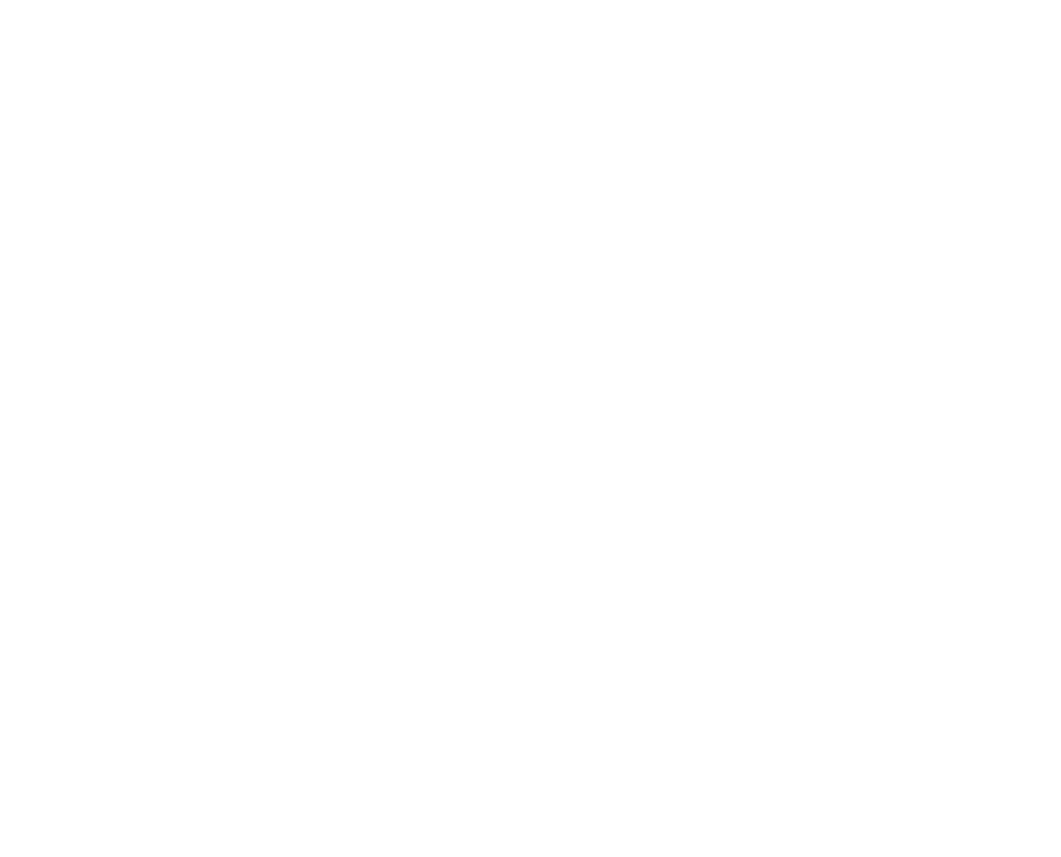
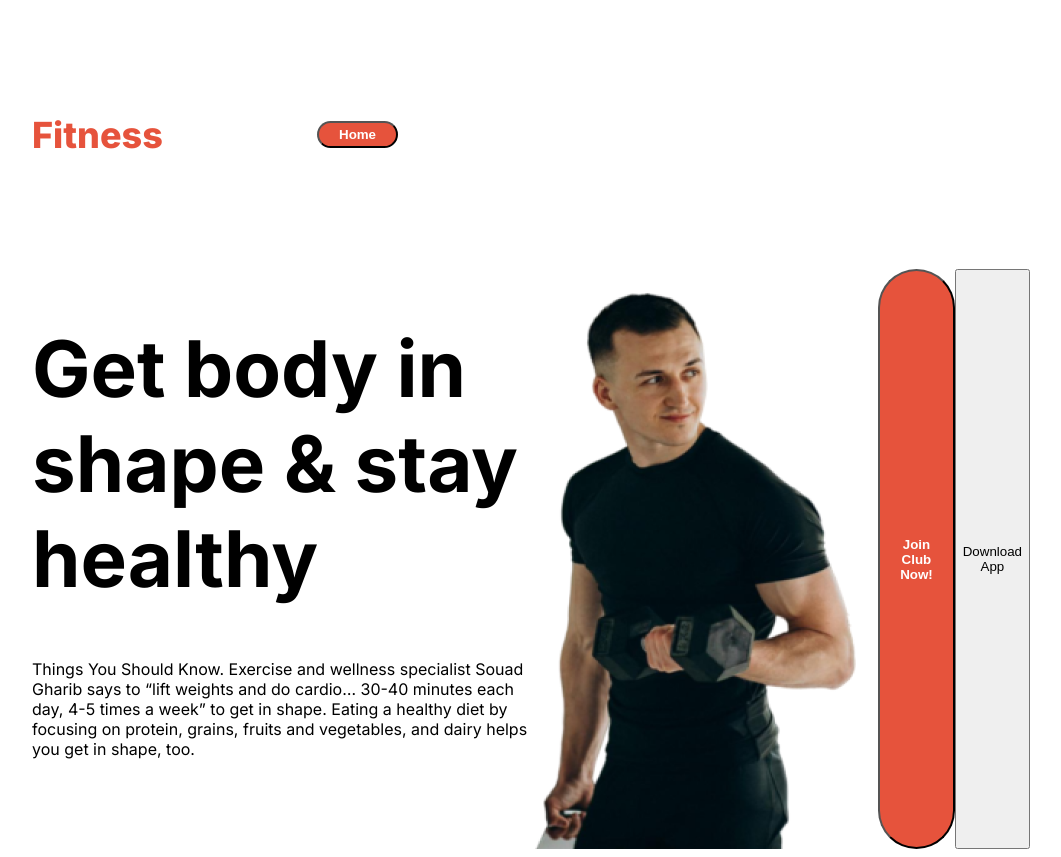
Before and after one commit to Shovon492/B10A2-versatile-website, a plain HTML site: page index.html in a window 1280 px wide. Shown: the whole page, without its empty margins (166-1227 px from the left). Before the commit the page ends 800 px from the top, so only its background shows below. Drawn offline with Linux system fonts and the light colour scheme.

Commit message:
added an images html and css file

```diff
--- a/index.html
+++ b/index.html
@@ -4,10 +4,31 @@
     <meta charset="UTF-8">
     <meta name="viewport" content="width=device-width, initial-scale=1.0">
     <title>B10A2 versatile website</title>
+    <link rel="preconnect" href="https://fonts.googleapis.com">
+<link rel="preconnect" href="https://fonts.gstatic.com" crossorigin>
+<link href="https://fonts.googleapis.com/css2?family=Inter:wght@100..900&display=swap" rel="stylesheet">
+    <link rel="stylesheet" href="styles/style.css">
 </head>
-<body>
+<body class="inter-normal">
     <header>
-
+        <nav>
+            <h3 class="nav-title"><span class="text-primary">Fitness</span></h3>
+            <ul>
+                <li><a href=""><button class="btn-primary">Home</button></a></li>
+                <li><a class="dark-2" href="">Service</a></li>
+                <li><a class="dark-2" href="">Contact</a></li>
+                <li><a class="dark-2" href="">About</a></li>
+            </ul>
+        </nav>
+        <div class="banner">
+            <div class="banner-content">
+                <h1 class="banner-title">Get body in <br> shape & stay <br> healthy</h1>
+                <p class="banner-description">Things You Should Know. Exercise and wellness specialist Souad Gharib says to “lift weights and do cardio… 30-40 minutes each day, 4-5 times a week” to get in shape. Eating a healthy diet by focusing on protein, grains, fruits and vegetables, and dairy helps you get in shape, too.</p>
+            </div>
+            <img class="banner-profile-picture" src="images/Images 2.png" alt="">
+            <button class="btn-primary">Join Club Now!</button>
+            <button>Download App</button>
+        </div>
     </header>
     <main>
 
--- /dev/null
+++ b/styles/style.css
@@ -0,0 +1,62 @@
+
+
+.inter-normal {
+  font-family: "Inter", sans-serif;
+  font-optical-sizing: auto;
+  font-style: normal;
+  font-variation-settings:
+    "slnt" 0;
+}
+/* shared style */
+.text-primary{
+    color: #E6533C;
+}
+.dark-2{
+color: #FFFFFF;
+}
+.btn-primary{
+    background-color: #E6533C;
+    font-weight: 800;
+    color: #FFFFFF;
+    padding: 4px 20px;
+    border-radius: 46px;
+}
+/* nav-styles */
+nav{
+    display: flex;
+    align-items: center;
+    justify-content: space-between;
+    margin: 57px 190px;
+}
+.nav-title{
+    font-weight: 800;
+    font-size: 36px;
+}
+nav ul{
+    display: flex;
+    align-items: center;
+}
+nav ul li{
+    list-style: none;
+    margin: 48px;
+}
+nav li a{
+    text-decoration: none;
+    font-size: 18px;
+}
+/* banner styles */
+.banner{
+    display: flex;
+    justify-content: space-between;
+    margin: 0 76px 0 190px;
+}
+.banner-content{
+    max-width: 599px;
+}
+.banner-title{
+    font-weight: mixed;
+    font-size: 78px;
+}
+.banner-profile-picture{
+    width: 520px;
+}
```
